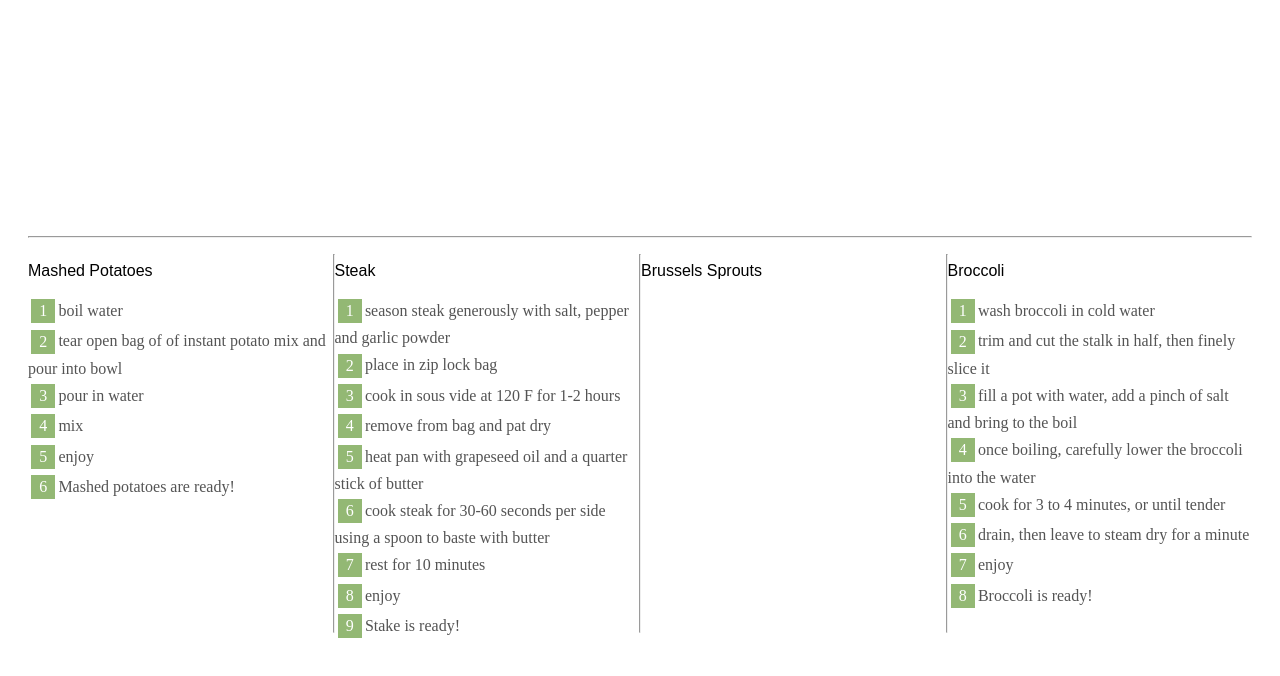
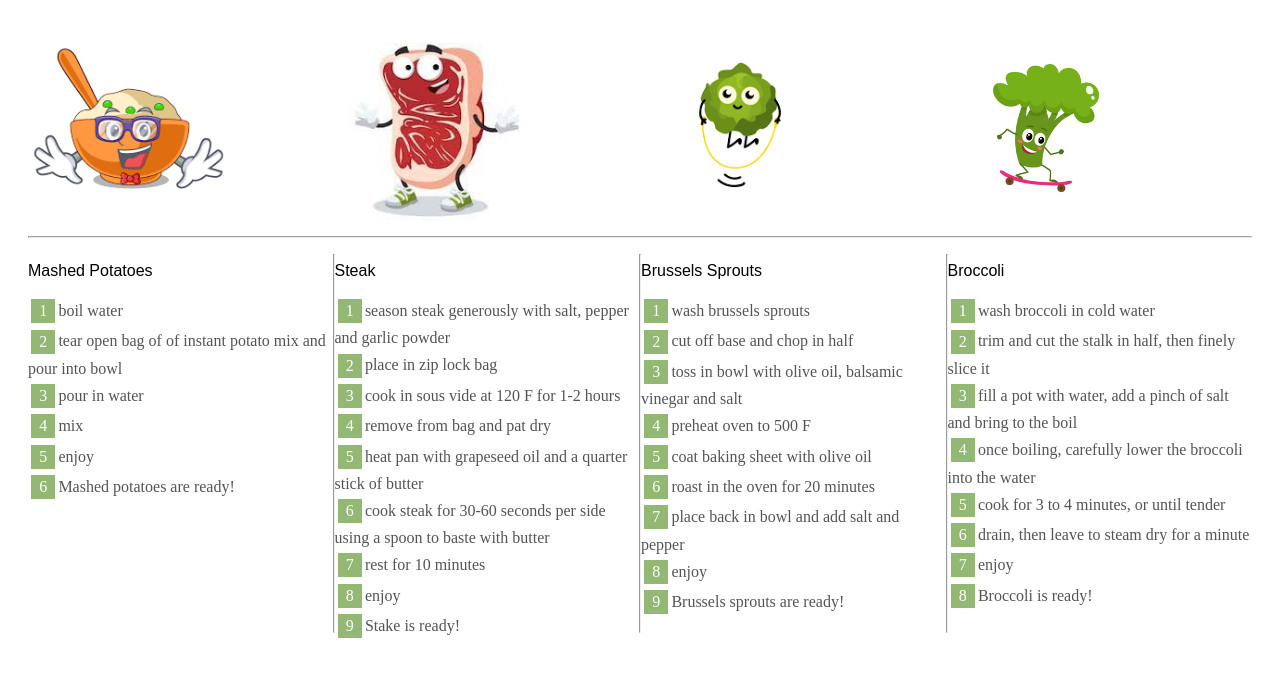
Before and after one commit to grumps711/w4d3-lab-es6-promises-grumps711, a plain HTML site: page index.html in a window 1280 px wide. Drawn offline with Linux system fonts and the light colour scheme.

Commit message:
Bonus 1 & Bonus 2

```diff
--- a/javascript/index.js
+++ b/javascript/index.js
@@ -83,6 +83,10 @@ getInstruction(
             document.querySelector(
               "#mashedPotatoes"
             ).innerHTML += "<li>Mashed potatoes are ready!</li>";
+
+
+
+            document.querySelector("#mashedPotatoesImg").hidden = false;
           });
         });
       });
@@ -126,6 +130,8 @@ obtainInstruction("steak", 0)
     document.querySelector("#steak").innerHTML += `<li>${step7}</li>`;
     document.querySelector("#steak").innerHTML += "<li>Stake is ready!</li>";
 
+    document.querySelector("#steakImg").hidden = false;
+
   });
 
 // Iteration 3 using async/await
@@ -147,6 +153,8 @@ async function makeBroccoli() {
   document.querySelector("#broccoli").innerHTML += `<li>${step7}</li>`;
 
   document.querySelector("#broccoli").innerHTML += "<li>Broccoli is ready!</li>";
+
+  document.querySelector("#broccoliImg").hidden = false;
 }
 
 makeBroccoli();
@@ -155,3 +163,19 @@ makeBroccoli();
 
 // Bonus 2 - Promise all
 // ...
+
+Promise.all([obtainInstruction("brusselsSprouts",0),obtainInstruction("brusselsSprouts",1),obtainInstruction("brusselsSprouts",2),
+obtainInstruction("brusselsSprouts",3),obtainInstruction("brusselsSprouts",4),obtainInstruction("brusselsSprouts",5),obtainInstruction("brusselsSprouts",6),
+obtainInstruction("brusselsSprouts",7)]).then((values)=>{
+  document.querySelector("#brusselsSprouts").innerHTML += `<li>${values[0]}</li>`;
+  document.querySelector("#brusselsSprouts").innerHTML += `<li>${values[1]}</li>`;
+  document.querySelector("#brusselsSprouts").innerHTML += `<li>${values[2]}</li>`;
+  document.querySelector("#brusselsSprouts").innerHTML += `<li>${values[3]}</li>`;
+  document.querySelector("#brusselsSprouts").innerHTML += `<li>${values[4]}</li>`;
+  document.querySelector("#brusselsSprouts").innerHTML += `<li>${values[5]}</li>`;
+  document.querySelector("#brusselsSprouts").innerHTML += `<li>${values[6]}</li>`;
+  document.querySelector("#brusselsSprouts").innerHTML += `<li>${values[7]}</li>`;
+  document.querySelector("#brusselsSprouts").innerHTML += "<li>Brussels sprouts are ready! </li>";
+
+  document.querySelector("#brusselsSproutsImg").hidden = false;
+})
```
Also changed, not shown: index.html (+1 -0 lines).
